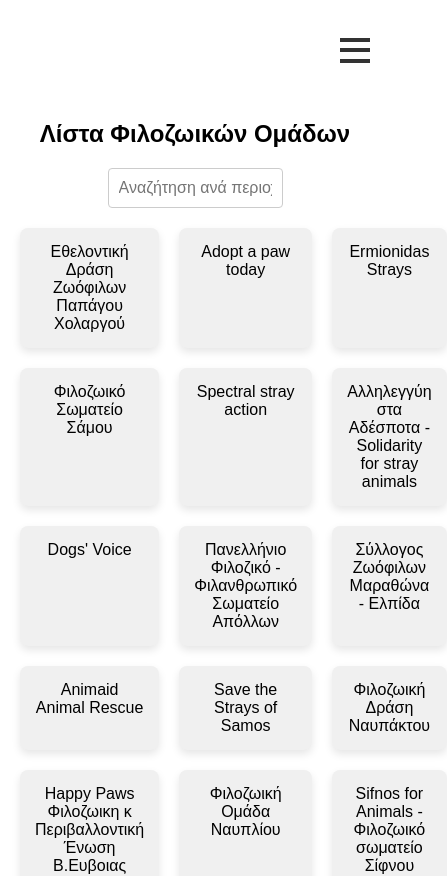
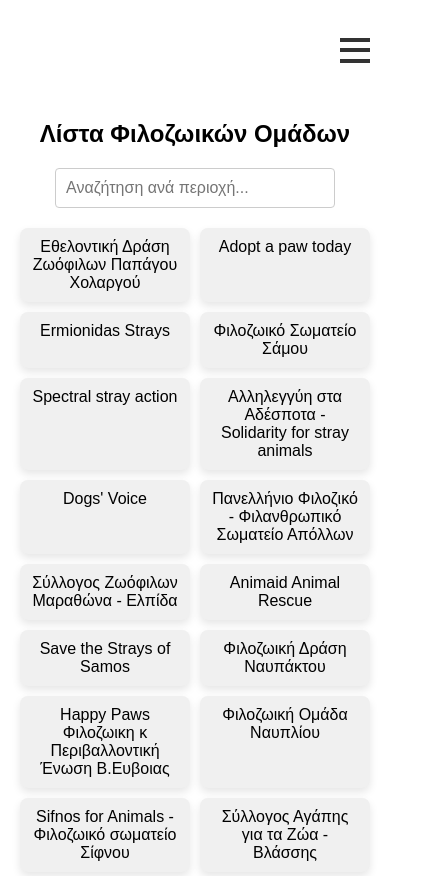
Before and after one commit to Minakoss/Help-Animals, a React (Create React App) app: page /list in a window 390 px wide. Shown: the top 876 px of the page, 447 px wide, since content can reach past the window. Built offline with nearby package versions, Linux system fonts and the light colour scheme.

Commit message:
update content for mobiles on list and vets

```diff
--- a/src/pages/List.css
+++ b/src/pages/List.css
@@ -27,6 +27,7 @@
 
 .filozoiki-item {
   width: 100%;
+  min-height: 50px;
   padding: 15px;
   background-color: #f0f0f0;
   border-radius: 8px;
@@ -66,3 +67,21 @@
   border-radius: 8px;
   margin-bottom: 15px;
 }
+
+/* Responsive Grid Layout */
+@media (max-width: 600px) {
+  .filozoikes-grid {
+    grid-template-columns: repeat(2, 1fr);
+    gap: 10px; /* Μείωση του κενού μεταξύ των στοιχείων */
+  }
+}
+
+@media (max-width: 480px) {
+  .filozoikes-grid {
+    grid-template-columns: 1fr; /* 1 column for mobile */
+  }
+
+  .search-bar {
+    width: 80%; /* Larger search bar on mobile */
+  }
+}
--- a/src/pages/Vets.css
+++ b/src/pages/Vets.css
@@ -22,11 +22,37 @@
   display: grid;
   grid-template-columns: repeat(3, 1fr);
   gap: 20px;
+  justify-items: center;
 }
 
 .filozoiki-item {
+  width: 100%;
+  min-height: 50px; /* Ελάχιστο ύψος για όλα τα πλαίσια */
   padding: 15px;
   background-color: #f0f0f0;
   border-radius: 8px;
   text-align: center;
+  box-shadow: 0 4px 8px rgba(0, 0, 0, 0.1);
+  transition: transform 0.2s;
 }
+
+.filozoiki-item:hover {
+  transform: scale(1.05);
+  background-color: #e0e0e0;
+}
+
+/* Responsive για κινητές συσκευές */
+@media (max-width: 600px) {
+  .filozoikes-grid {
+    grid-template-columns: repeat(2, 1fr); /* 2 φιλοζωικές ανά γραμμή */
+    gap: 10px;
+  }
+
+  .search-bar {
+    width: 80%;
+  }
+
+  .filozoiki-item {
+    padding: 10px;
+  }
+}
```
